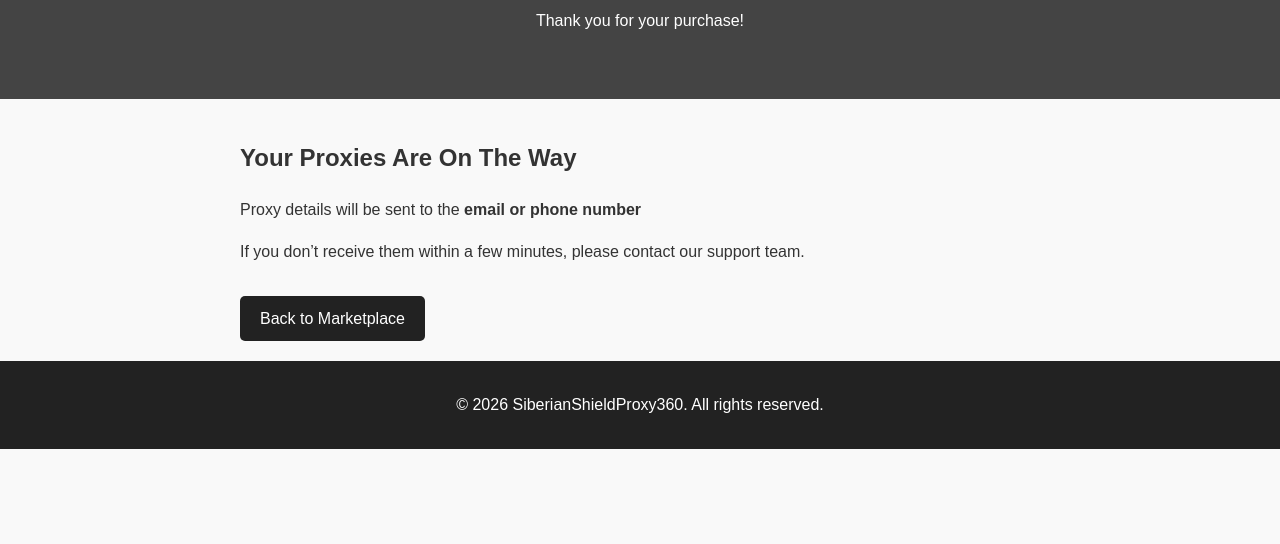
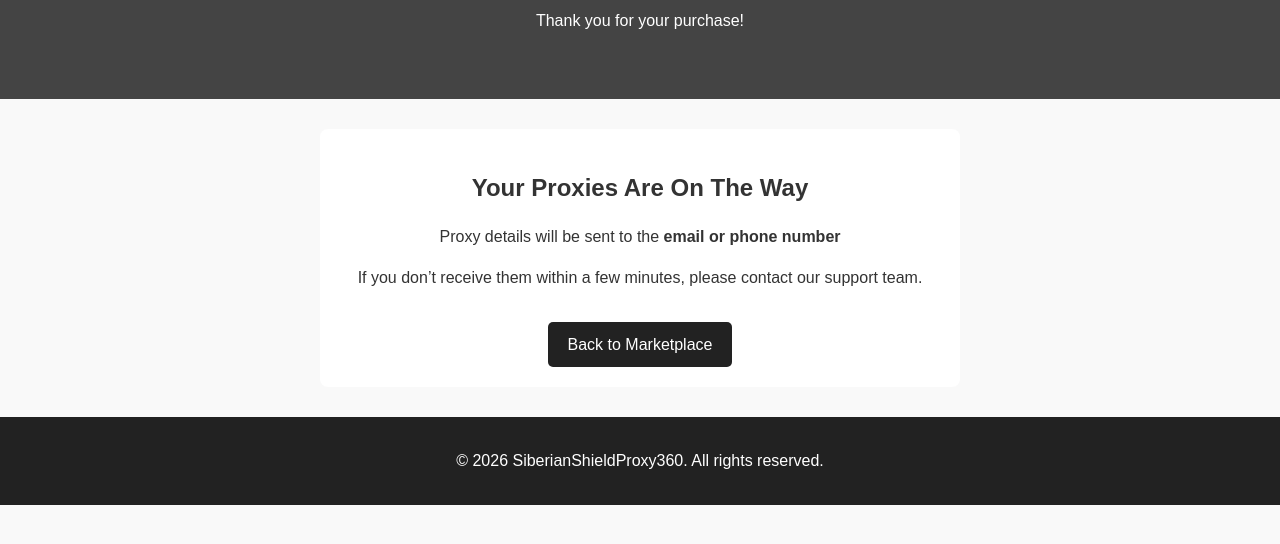
Before and after one commit to siberianshield/siberianshieldproxy360, a plain HTML site: page success.html in a window 1280 px wide. Shown: the part 182-726 px from the top of the page. Drawn offline with Linux system fonts and the light colour scheme.

Commit message:
Update style.css

```diff
--- a/style.css
+++ b/style.css
@@ -89,3 +89,14 @@ footer {
   text-decoration: none;
   border-radius: 5px;
 }
+.confirmation {
+  max-width: 600px;
+  margin: 30px auto;
+  background: #fff;
+  padding: 20px;
+  border-radius: 8px;
+  text-align: center;
+}
+.confirmation h2 {
+  margin-bottom: 15px;
+}
```
